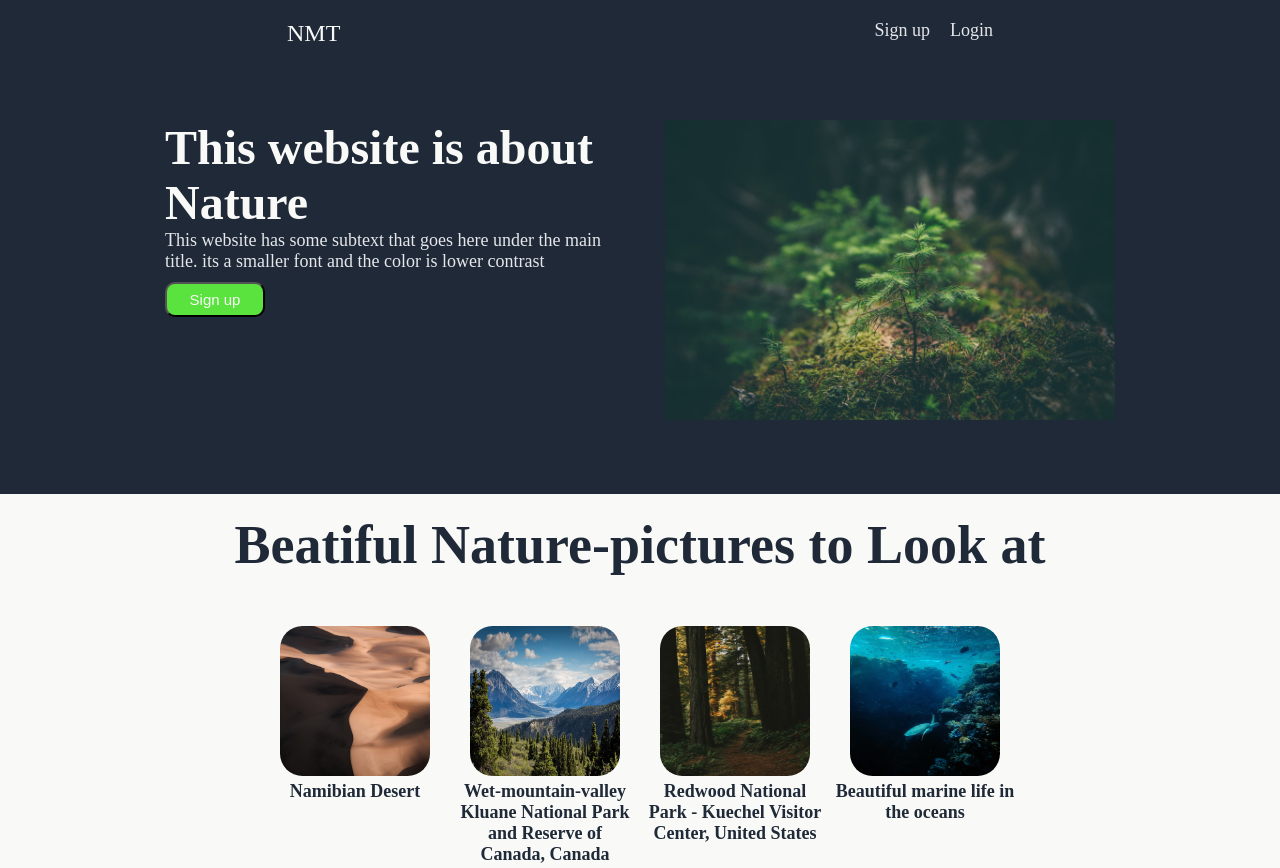
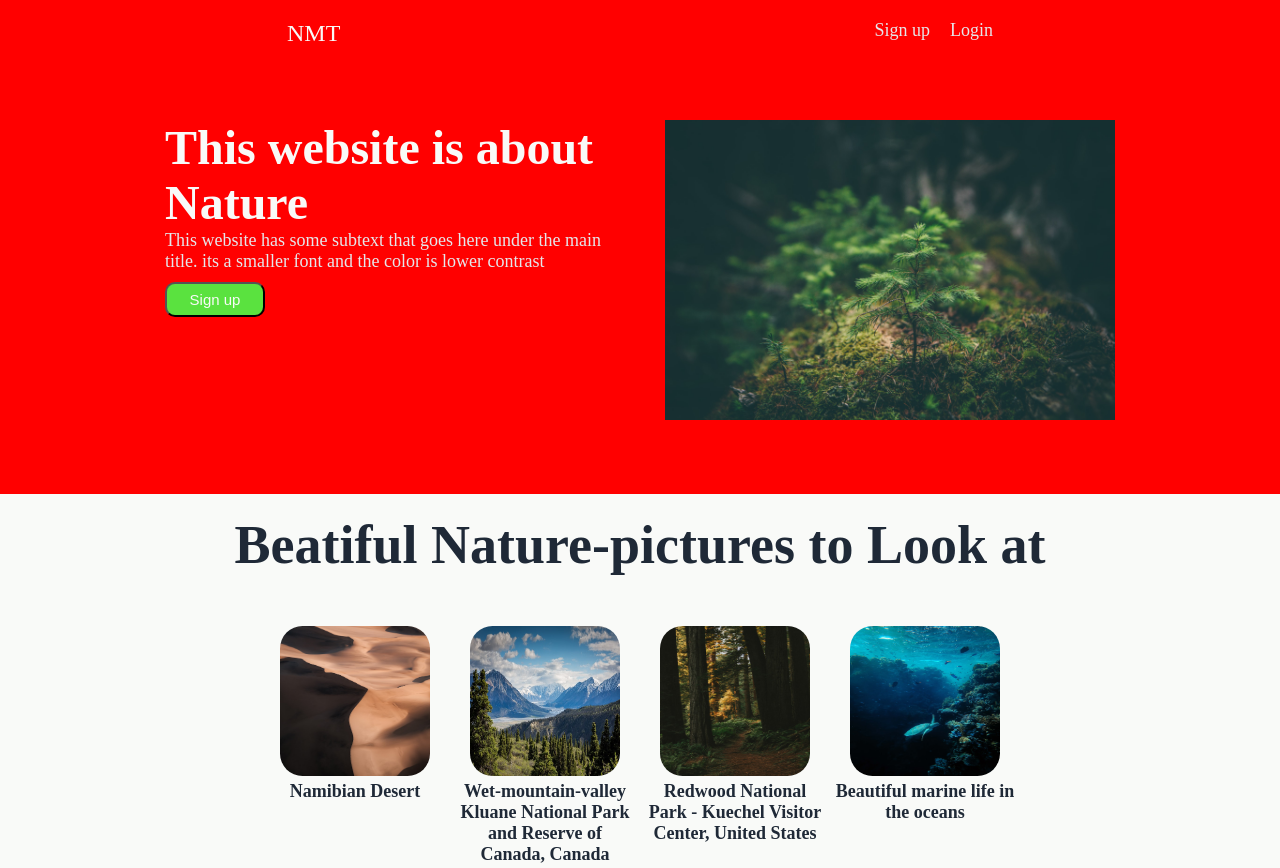
Before and after one commit to NahoMes8/landing-page, a plain HTML site: page index.html in a window 1280 px wide. Shown: the top 868 px of the page. Drawn offline with Linux system fonts and the light colour scheme.

Commit message:
git test

```diff
--- a/style.css
+++ b/style.css
@@ -3,7 +3,7 @@
     padding:0;
 }
 .container{
-    background-color: #1f2937;
+    background-color: red;
     height:auto;
     padding:20px;
 }
```
